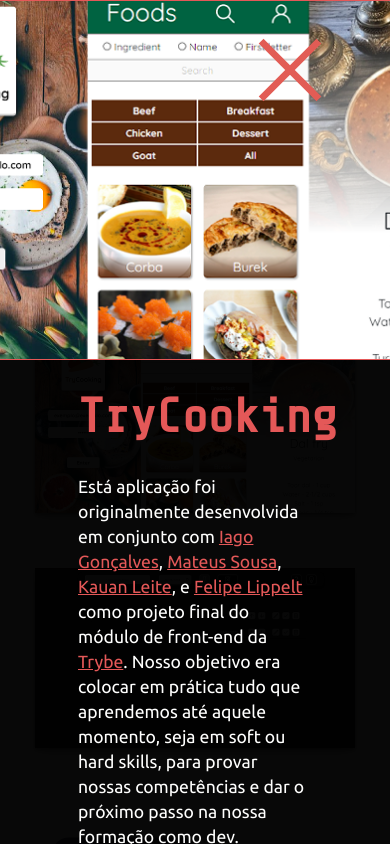
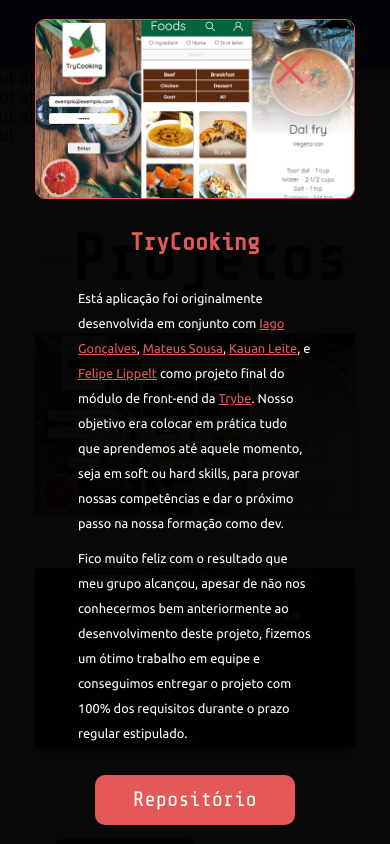
Before and after one commit to celso-rodrigo/celso-rodrigo.github.io, a React (Create React App) app: page / in a window 390 px wide. Both pictures are taken after a click on the element 195 px from the left and 999 px from the top of the page. Shown: the part 577-1421 px from the top of the page. Built offline with nearby package versions, Linux system fonts and the light colour scheme.

Commit message:
Deixado os detalhes do projeto responsivo.

```diff
--- a/src/styles/projectInfo.css
+++ b/src/styles/projectInfo.css
@@ -10,6 +10,7 @@
 	align-items: center;
 	justify-content: space-evenly;
 	flex-direction: column;
+	overflow-y: scroll;
 }
 
 .project-info .close-btn {
@@ -46,15 +47,15 @@
 }
 
 .project-info .image img {
-	height: 360px;
-	width: 640px;
+	height: 270px;
+	width: 480px;
 	border: 1px solid var(--color-5);
 	border-radius: 10px;
 }
 
 .project-title {
 	color: var(--color-5);
-	font-size: 3rem;
+	font-size: 2rem;
 	text-align: center;
 	padding: 30px 0;
 }
@@ -67,6 +68,7 @@
 	color: var(--color-1);
 	line-height: 25px;
 	padding-bottom: 10px;
+	font-size: 1rem;
 }
 
 .project-description a {
@@ -75,11 +77,11 @@
 
 .project-info .link-containers {
 	display: flex;
-	padding-top: 70px;
+	align-items: center;
 	justify-content: center;
 	gap: 40px;
 	width: 100%;
-	height: 25%;
+	height: 20%;
 }
 
 .project-info .link-containers a {
@@ -101,3 +103,30 @@
 	background-color: var(--color-1);
 	color: var(--color-5);
 }
+
+@media screen and (max-width: 1024px) {
+	.project-title {
+		font-size: 1.5rem;
+	}
+
+	.project-description p {
+		font-size: 0.8rem;
+	}
+
+	.project-info .close-btn img {
+		width: 100px;
+		height: 100px;
+	}
+}
+
+@media screen and (max-width: 601px) {
+	.project-info .image img {
+		height: 180px;
+		width: 320px;
+	}
+
+	.project-info .close-btn img {
+		width: 50px;
+		height: 50px;
+	}
+}
```
